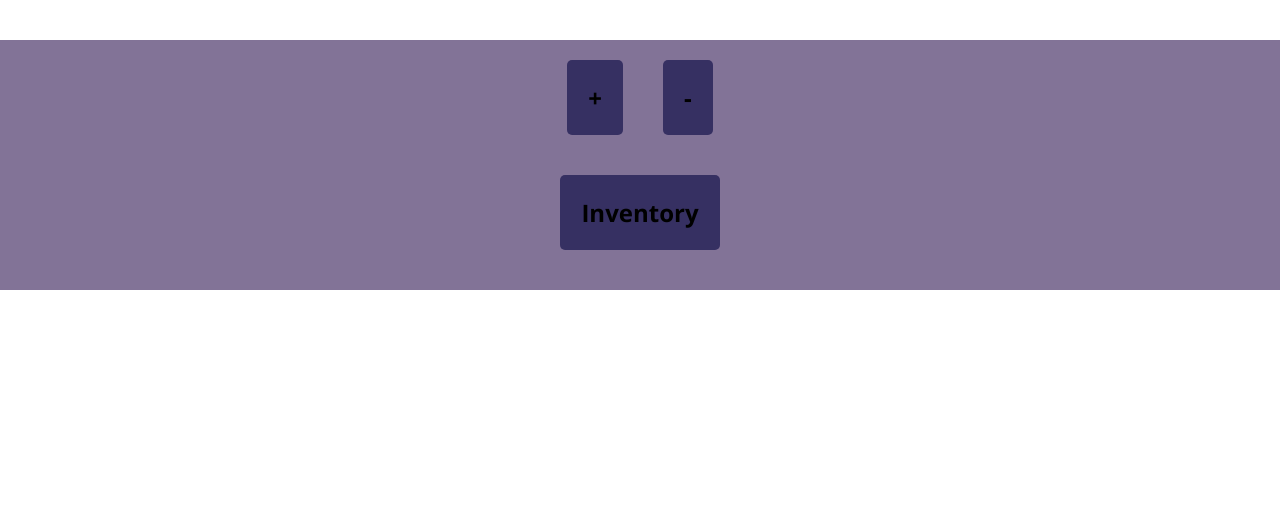
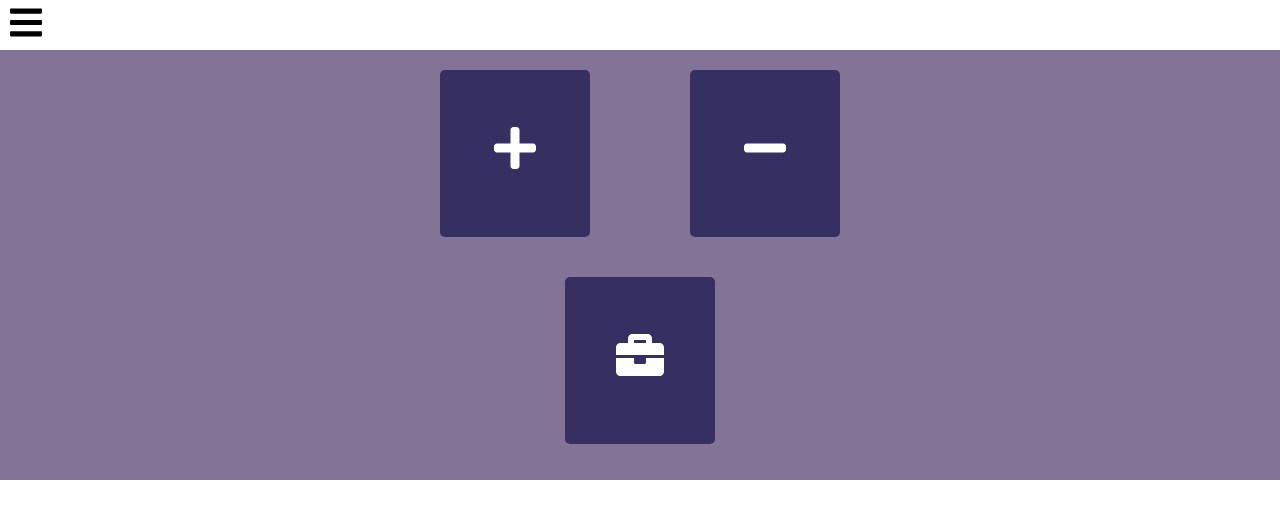
Before and after one commit to barisharslan/React-Fridge, a React (Create React App) app: page / in a window 1280 px wide. Shown: the top 518 px of the page. Built offline with nearby package versions, Linux system fonts and the light colour scheme.

Commit message:
improved layout, added drawer toggle button, added fontawesome icons

```diff
--- a/package.json
+++ b/package.json
@@ -9,6 +9,7 @@
     "axios": "^0.19.2",
     "react": "^16.13.1",
     "react-dom": "^16.13.1",
+    "react-icons": "^3.9.0",
     "react-scripts": "3.4.1"
   },
   "scripts": {
--- a/src/App.css
+++ b/src/App.css
@@ -1,38 +1,3 @@
 .App {
   text-align: center;
 }
-
-.App-logo {
-  height: 40vmin;
-  pointer-events: none;
-}
-
-@media (prefers-reduced-motion: no-preference) {
-  .App-logo {
-    animation: App-logo-spin infinite 20s linear;
-  }
-}
-
-.App-header {
-  background-color: #282c34;
-  min-height: 100vh;
-  display: flex;
-  flex-direction: column;
-  align-items: center;
-  justify-content: center;
-  font-size: calc(10px + 2vmin);
-  color: white;
-}
-
-.App-link {
-  color: #61dafb;
-}
-
-@keyframes App-logo-spin {
-  from {
-    transform: rotate(0deg);
-  }
-  to {
-    transform: rotate(360deg);
-  }
-}
--- /dev/null
+++ b/src/components/Navigation/Toolbar/Toolbar.js
@@ -0,0 +1,19 @@
+import React from 'react';
+import { FaBars } from 'react-icons/fa';
+
+const FaBarsStyle = {
+  fontSize: '2rem',
+  height: '45px',
+  marginLeft: '10px'
+}
+
+const toolbar = ( props ) => (
+  <header>
+    <FaBars style={FaBarsStyle} onClick={() => alert('Hamburger clicked!')}/>
+    <nav>
+      {/* <NavigationItems /> */}
+    </nav>
+  </header>
+);
+
+export default toolbar;
--- /dev/null
+++ b/src/components/Navigation/Toolbar/Toolbar.module.css
@@ -0,0 +1,3 @@
+.Toolbar {
+
+}
--- a/src/components/UI/ButtonTile/ButtonTile.module.css
+++ b/src/components/UI/ButtonTile/ButtonTile.module.css
@@ -2,13 +2,14 @@
   background-color: #363062;
   border: 1px solid transparent;
   border-radius: 5px;
-  color: black;
+  color: white;
   outline: none;
   cursor: pointer;
   font: inherit;
-  padding: 20px;
-  margin: 20px;
+  padding: 50px;
+  margin: 20px 50px;
   font-weight: bold;
+  font-size: 3rem;
 }
 
 /* .ButtonTile:first-of-type {
--- a/src/containers/MainMenu/MainMenu.js
+++ b/src/containers/MainMenu/MainMenu.js
@@ -4,6 +4,7 @@
 import React, { Component } from 'react';
 import ButtonTile from '../../components/UI/ButtonTile/ButtonTile';
 import classes from './MainMenu.module.css';
+import { FaBriefcase, FaPlus, FaMinus } from 'react-icons/fa';
 
 class MainMenu extends Component {
 
@@ -12,10 +13,10 @@ class MainMenu extends Component {
     return (
       <div className={classes.MainMenu}>
         <div>
-          <ButtonTile>+</ButtonTile>
-          <ButtonTile>-</ButtonTile>
+          <ButtonTile><FaPlus /></ButtonTile>
+          <ButtonTile><FaMinus /></ButtonTile>
         </div>
-        <ButtonTile>Inventory</ButtonTile>
+        <ButtonTile><FaBriefcase /></ButtonTile>
       </div>
     );
   }
--- a/src/containers/MainMenu/MainMenu.module.css
+++ b/src/containers/MainMenu/MainMenu.module.css
@@ -2,7 +2,7 @@
   width: 100%;
   background-color: #827397;
   margin: auto;
-  height: 250px;
+  height: 430px;
   overflow: auto;
   text-align: center;
   font-weight: bold;
--- a/src/hoc/Layout/Layout.js
+++ b/src/hoc/Layout/Layout.js
@@ -2,6 +2,7 @@
 // It will control which screen is being displayed, and wrap it with the Toolbar and SideDrawer
 
 import React, { Component } from 'react';
+import Toolbar from '../../components/Navigation/Toolbar/Toolbar';
 import classes from './Layout.module.css';
 
 class Layout extends Component {
@@ -12,7 +13,7 @@ class Layout extends Component {
   render () {
     return (
       <React.Fragment>
-        {/* <Toolbar /> */}
+        <Toolbar />
         {/* <SideDrawer /> */}
         <main className={classes.Content}>
           {this.props.children}
--- a/src/hoc/Layout/Layout.module.css
+++ b/src/hoc/Layout/Layout.module.css
@@ -1,3 +1,3 @@
 .Content {
-  margin-top: 40px;
+  /* margin-top: 50px; */
 }
```
Also changed, not shown: src/components/Navigation/SideDrawer/SideDrawer.js (added), 2 other files (tests, documents, lock files or other folders).
